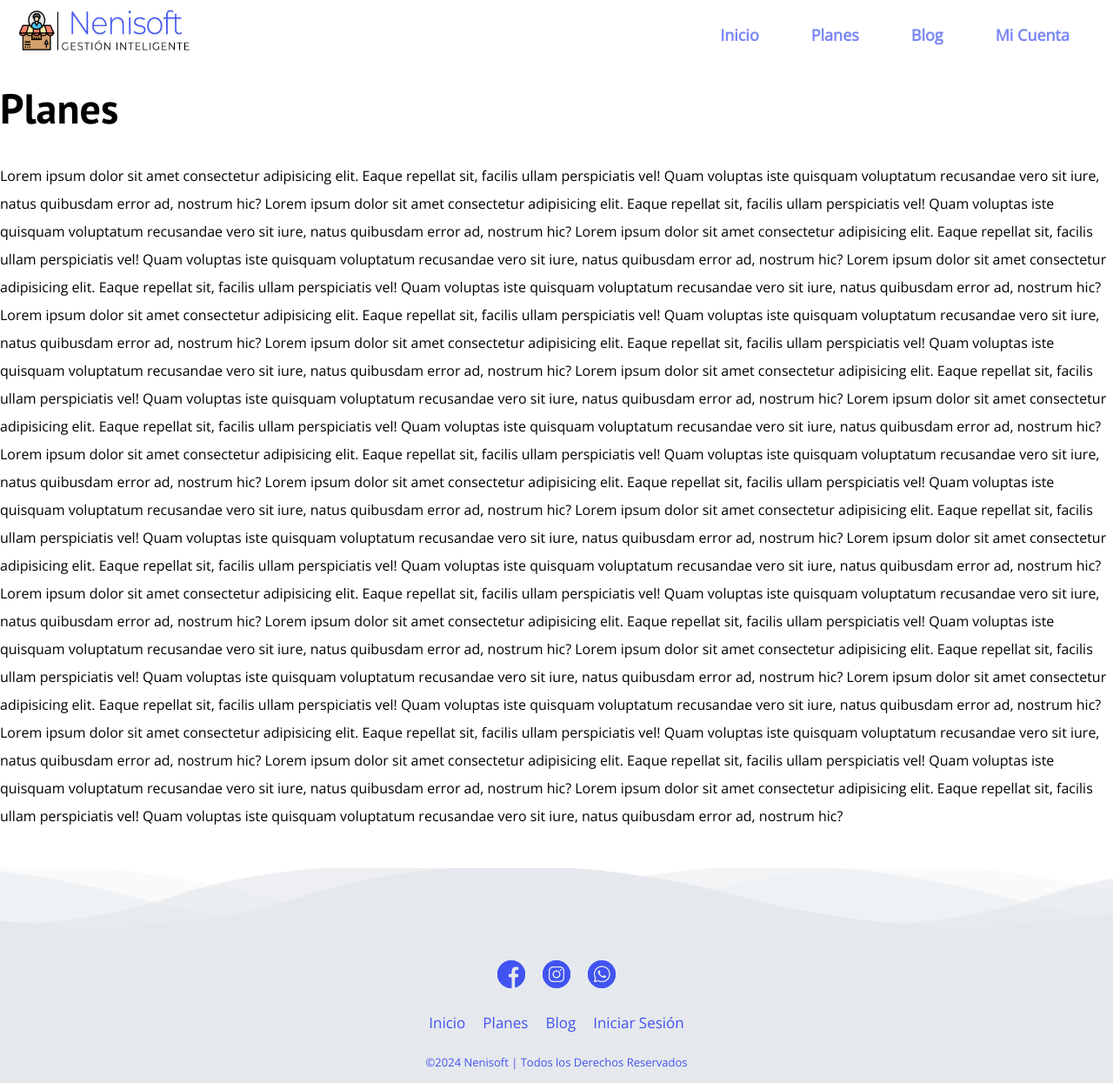
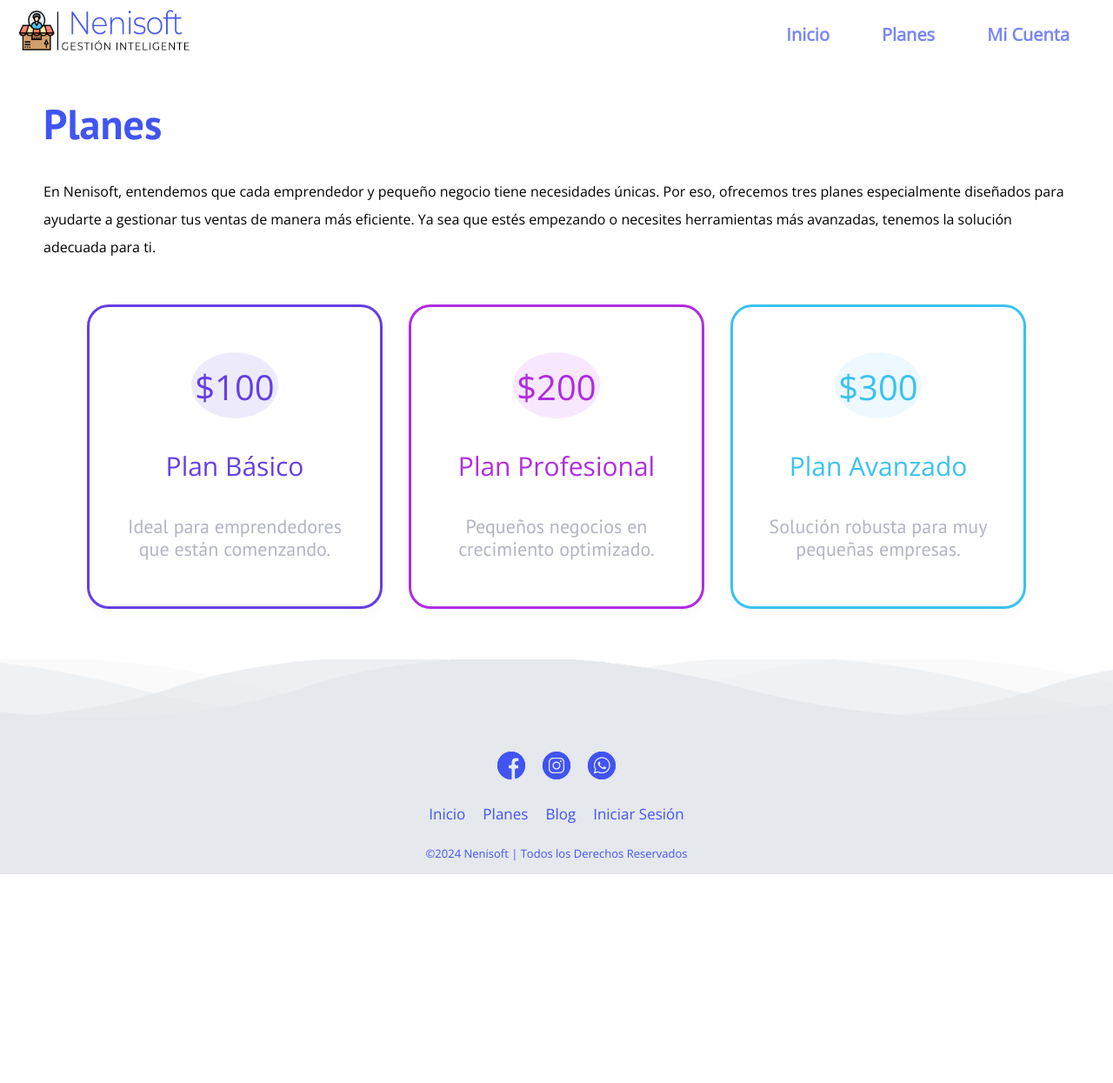
Before and after one commit to Jesusxdd01/Nenisoft, a Django app: page /planes/ in a window 1280 px wide. Shown: the whole page at 87% size. After the commit the page ends 1005 px from the top, so only its background shows below. Run offline with Django 5.2, Linux system fonts and the light colour scheme.

Commit message:
Diseño de inicio y planes concluido, errores de diseño arreglados

```diff
--- a/home/templates/planes.html
+++ b/home/templates/planes.html
@@ -12,29 +12,79 @@
 
     <br><br>
 
-    <h1>Planes</h1>
+    <div class="div-texto-planes">
+        <h1 class="titulo">Planes</h1>
 
-    <p>
-        Lorem ipsum dolor sit amet consectetur adipisicing elit. Eaque repellat sit, facilis ullam perspiciatis vel! Quam voluptas iste quisquam voluptatum recusandae vero sit iure, natus quibusdam error ad, nostrum hic?
-        Lorem ipsum dolor sit amet consectetur adipisicing elit. Eaque repellat sit, facilis ullam perspiciatis vel! Quam voluptas iste quisquam voluptatum recusandae vero sit iure, natus quibusdam error ad, nostrum hic?
-        Lorem ipsum dolor sit amet consectetur adipisicing elit. Eaque repellat sit, facilis ullam perspiciatis vel! Quam voluptas iste quisquam voluptatum recusandae vero sit iure, natus quibusdam error ad, nostrum hic?
-        Lorem ipsum dolor sit amet consectetur adipisicing elit. Eaque repellat sit, facilis ullam perspiciatis vel! Quam voluptas iste quisquam voluptatum recusandae vero sit iure, natus quibusdam error ad, nostrum hic?
-        Lorem ipsum dolor sit amet consectetur adipisicing elit. Eaque repellat sit, facilis ullam perspiciatis vel! Quam voluptas iste quisquam voluptatum recusandae vero sit iure, natus quibusdam error ad, nostrum hic?
-        Lorem ipsum dolor sit amet consectetur adipisicing elit. Eaque repellat sit, facilis ullam perspiciatis vel! Quam voluptas iste quisquam voluptatum recusandae vero sit iure, natus quibusdam error ad, nostrum hic?
-        Lorem ipsum dolor sit amet consectetur adipisicing elit. Eaque repellat sit, facilis ullam perspiciatis vel! Quam voluptas iste quisquam voluptatum recusandae vero sit iure, natus quibusdam error ad, nostrum hic?
-        Lorem ipsum dolor sit amet consectetur adipisicing elit. Eaque repellat sit, facilis ullam perspiciatis vel! Quam voluptas iste quisquam voluptatum recusandae vero sit iure, natus quibusdam error ad, nostrum hic?
-        Lorem ipsum dolor sit amet consectetur adipisicing elit. Eaque repellat sit, facilis ullam perspiciatis vel! Quam voluptas iste quisquam voluptatum recusandae vero sit iure, natus quibusdam error ad, nostrum hic?
-        Lorem ipsum dolor sit amet consectetur adipisicing elit. Eaque repellat sit, facilis ullam perspiciatis vel! Quam voluptas iste quisquam voluptatum recusandae vero sit iure, natus quibusdam error ad, nostrum hic?
-        Lorem ipsum dolor sit amet consectetur adipisicing elit. Eaque repellat sit, facilis ullam perspiciatis vel! Quam voluptas iste quisquam voluptatum recusandae vero sit iure, natus quibusdam error ad, nostrum hic?
-        Lorem ipsum dolor sit amet consectetur adipisicing elit. Eaque repellat sit, facilis ullam perspiciatis vel! Quam voluptas iste quisquam voluptatum recusandae vero sit iure, natus quibusdam error ad, nostrum hic?
-        Lorem ipsum dolor sit amet consectetur adipisicing elit. Eaque repellat sit, facilis ullam perspiciatis vel! Quam voluptas iste quisquam voluptatum recusandae vero sit iure, natus quibusdam error ad, nostrum hic?
-        Lorem ipsum dolor sit amet consectetur adipisicing elit. Eaque repellat sit, facilis ullam perspiciatis vel! Quam voluptas iste quisquam voluptatum recusandae vero sit iure, natus quibusdam error ad, nostrum hic?
-        Lorem ipsum dolor sit amet consectetur adipisicing elit. Eaque repellat sit, facilis ullam perspiciatis vel! Quam voluptas iste quisquam voluptatum recusandae vero sit iure, natus quibusdam error ad, nostrum hic?
-        Lorem ipsum dolor sit amet consectetur adipisicing elit. Eaque repellat sit, facilis ullam perspiciatis vel! Quam voluptas iste quisquam voluptatum recusandae vero sit iure, natus quibusdam error ad, nostrum hic?
-        Lorem ipsum dolor sit amet consectetur adipisicing elit. Eaque repellat sit, facilis ullam perspiciatis vel! Quam voluptas iste quisquam voluptatum recusandae vero sit iure, natus quibusdam error ad, nostrum hic?
-        Lorem ipsum dolor sit amet consectetur adipisicing elit. Eaque repellat sit, facilis ullam perspiciatis vel! Quam voluptas iste quisquam voluptatum recusandae vero sit iure, natus quibusdam error ad, nostrum hic?
-        Lorem ipsum dolor sit amet consectetur adipisicing elit. Eaque repellat sit, facilis ullam perspiciatis vel! Quam voluptas iste quisquam voluptatum recusandae vero sit iure, natus quibusdam error ad, nostrum hic?
-    </p>
+        <p>En Nenisoft, entendemos que cada emprendedor y pequeño negocio tiene necesidades únicas. Por eso, ofrecemos tres planes especialmente diseñados para ayudarte a
+            gestionar tus ventas de manera más eficiente. Ya sea que estés empezando o necesites herramientas más avanzadas, tenemos la solución adecuada para ti.
+        </p>
+    </div>
+
+    <div class="body-planes">
+        <div class="cards">
+            <label id="sent">
+              <input type="checkbox" class="input-check"/>
+              <article>
+                <div class="front">
+                  <span class="material-symbols-outlined"> $100 </span>
+                  <var>Plan Básico</var>
+                  <h3>Ideal para emprendedores que están comenzando.</h3>
+                </div>
+                <div class="back">
+                  <p>Funciones:</p>
+                  <ul>
+                    <li>Gestión básica de clientes</li>
+                    <li>Registro y seguimiento de pedidos</li>
+                    <li>Control de ventas con informes básicos</li>
+                    <li>Gestión de inventario básico</li>
+                    <li>Soporte vía correo electrónico</li>
+                  </ul>
+                </div>
+              </article>
+            </label>
+            <label id="leads">
+              <input type="checkbox" class="input-check"/>
+              <article>
+                <div class="front">
+                  <span class="material-symbols-outlined"> $200 </span>
+                  <var>Plan Profesional</var>
+                  <h3>Pequeños negocios en crecimiento optimizado.</h3>
+                </div>
+                <div class="back">
+                  <p>Funciones:</p>
+                  <ul>
+                    <li>Todas las funciones del Plan Básico</li>
+                    <li>Gestión avanzada de clientes con segmentación</li>
+                    <li>Informes de ventas detallados y gráficos</li>
+                    <li>Alertas de inventario en tiempo real</li>
+                    <li>Integración con pasarelas de pago</li>
+                    <li>Soporte prioritario vía chat en vivo</li>
+                  </ul>
+                </div>
+              </article>
+            </label>
+            <label id="convos">
+              <input type="checkbox" class="input-check"/>
+              <article>
+                <div class="front">
+                  <span class="material-symbols-outlined"> $300 </span>
+                  <var>Plan Avanzado</var>
+                  <h3>Solución robusta para muy pequeñas empresas.</h3>
+                </div>
+                <div class="back">
+                  <p>Funciones:</p>
+                  <ul>
+                    <li>Todas las funciones del Plan Profesional</li>
+                    <li>Personalización del sistema según las necesidades del negocio</li>
+                    <li>Gestión avanzada de inventario con previsión de demanda</li>
+                    <li>Análisis y reportes personalizados</li>
+                    <li>Soporte dedicado y consultoría personalizada</li>
+                  </ul>
+                </div>
+              </article>
+            </label>
+          </div>
+    </div>
 
 </div>
 
--- a/nenisoft/settings.py
+++ b/nenisoft/settings.py
@@ -86,9 +86,9 @@ DATABASES = {
 DATABASES = {
     'default': {
         'ENGINE': 'django.db.backends.mysql',
-        'NAME': 'nenisoft',
-        'USER': 'userD',
-        'PASSWORD': '123456',
+        'NAME': 'base11',
+        'USER': 'user10',
+        'PASSWORD': 'abc12345',
         'HOST': 'localhost',
         'PORT': '3306'
     }
--- a/static/css/style.css
+++ b/static/css/style.css
@@ -114,12 +114,12 @@ header{
 .nav-bar ul li a{
     display: block;
     color: var(--morado);
-    font-size: 18px;
+    font-size: 20px;
     padding: 10px 25px;
     border-radius: 15px;
     transition: 0.2s;
     margin: 0 5px;
-    font-weight: bold;
+    font-weight: bolder;
 }
 .nav-bar ul li a.active{
     color: var(--blanco);
@@ -353,7 +353,7 @@ footer .wave#wave4{
 }
 
 .titulo-pregunta{
-    color: var(--primario);
+    color: var(--morado);
     font-size: 3rem;
 }
 .icono-pregunta-info {
@@ -388,6 +388,12 @@ footer .wave#wave4{
 .titulo-MVO, .parrafo-MVO{
     text-align: center;
 }
+.div-captura-sombra{
+    border-radius: 24px 24px 24px 24px;
+    border: 2px solid var(--morado);
+    padding: 20px;
+    box-shadow: 0px 0px 19px -3px rgba(0,0,0,0.75);
+}
 @media (min-width: 768px) {
     .pregunta-info{
         display: grid;
@@ -413,6 +419,149 @@ footer .wave#wave4{
         grid-template-columns: auto;
     }
 }
+
+/* Planes */
+.div-texto-planes{
+    margin: 50px;
+}
+.titulo{
+    color: var(--morado);
+}
+.body-planes {
+    margin: 30px;
+    height: auto;
+    display: grid;
+    place-items: center;
+}
+
+.cards {
+    display: flex;
+    gap: 30px;
+}
+
+article {
+    position: relative;
+    perspective: 1000px;
+    width: 340px;
+    height: 350px;
+}
+
+article .front,
+article .back {
+    position: absolute;
+    inset: 0;
+    display: grid;
+    place-items: center;
+    text-align: center;
+    backface-visibility: hidden;
+    backdrop-filter: blur(10px);
+    background: #ffffff;
+    box-shadow: rgba(149, 157, 165, 0.05) 0px 8px 14px;
+    border-radius: 20px;
+    padding: 32px;
+    transition: 0.6s;
+    cursor: pointer;
+    border: solid;
+    border-radius: 25px;
+}
+article .back{
+    padding: 0px;
+}
+.back {
+    transform: rotateY(180deg);
+}
+
+.back li {
+    font-size: 15px;
+    list-style-type: disc;  /* Agrega viñetas */
+    margin-left: 0px;      /* Indentación para las viñetas */
+    text-align: justify;    /* Texto justificado */
+}
+
+
+article .material-symbols-outlined {
+    width: 100px;
+    height: 76px;
+    border-radius: 50%;
+    display: grid;
+    place-items: center;
+    font-size: 40px;
+}
+
+.input-check{
+    position: absolute;
+    scale: 0;
+}
+
+input:checked ~ article .back {
+    transform: rotateY(0);
+}
+
+input:checked ~ article .front {
+    transform: rotateY(-180deg);
+}
+
+article var {
+    font-style: normal;
+    font-size: 30px;
+    line-height: 1;
+}
+
+article h3 {
+    margin: 0;
+    font-weight: 500;
+    font-size: 22px;
+    color: #b2b5c2;
+}
+
+#sent {
+    color: #643fe1;
+}
+
+#sent span {
+    background: #edebfb;
+}
+
+#leads {
+    color: #b02ce1;
+}
+
+#leads span {
+    background: #f7e8ff;
+}
+
+#convos {
+    color: #3ac2f0;
+}
+
+#convos span {
+    background: #eef9ff;
+}
+
+@media (max-width: 1140px) {
+    .cards {
+        flex-wrap: wrap;
+        justify-content: space-around;
+    }
+
+    article {
+        flex: 1 1 calc(50% - 40px);
+        max-width: 100%;
+    }
+}
+
+@media (max-width: 752px) {
+    .cards {
+        flex-direction: column;
+        align-items: center;
+    }
+
+    article {
+        flex: 1 1 100%;
+    }
+}
+
+
 
 /*Login*/
 .card {
--- a/templates/base.html
+++ b/templates/base.html
@@ -48,9 +48,6 @@
                     <a href='{% url "home" %}' class="navegacion__enlace">Inicio</a>
                 <li>
                     <a href='{% url "planes" %}' class="navegacion__enlace">Planes</a>
-                </li>
-                <li>
-                    <a href='{% url "blog" %}' class="navegacion__enlace">Blog</a>
                 </li>
                 <li>
                     <div class="opsMoviles">
```
Also changed, not shown: home/templates/index.html (+31 -40 lines), db.sqlite3, static/img/clientes.png (added), static/img/pedidos.png (added), static/img/productos.png (added), static/img/ventas.png (added).
